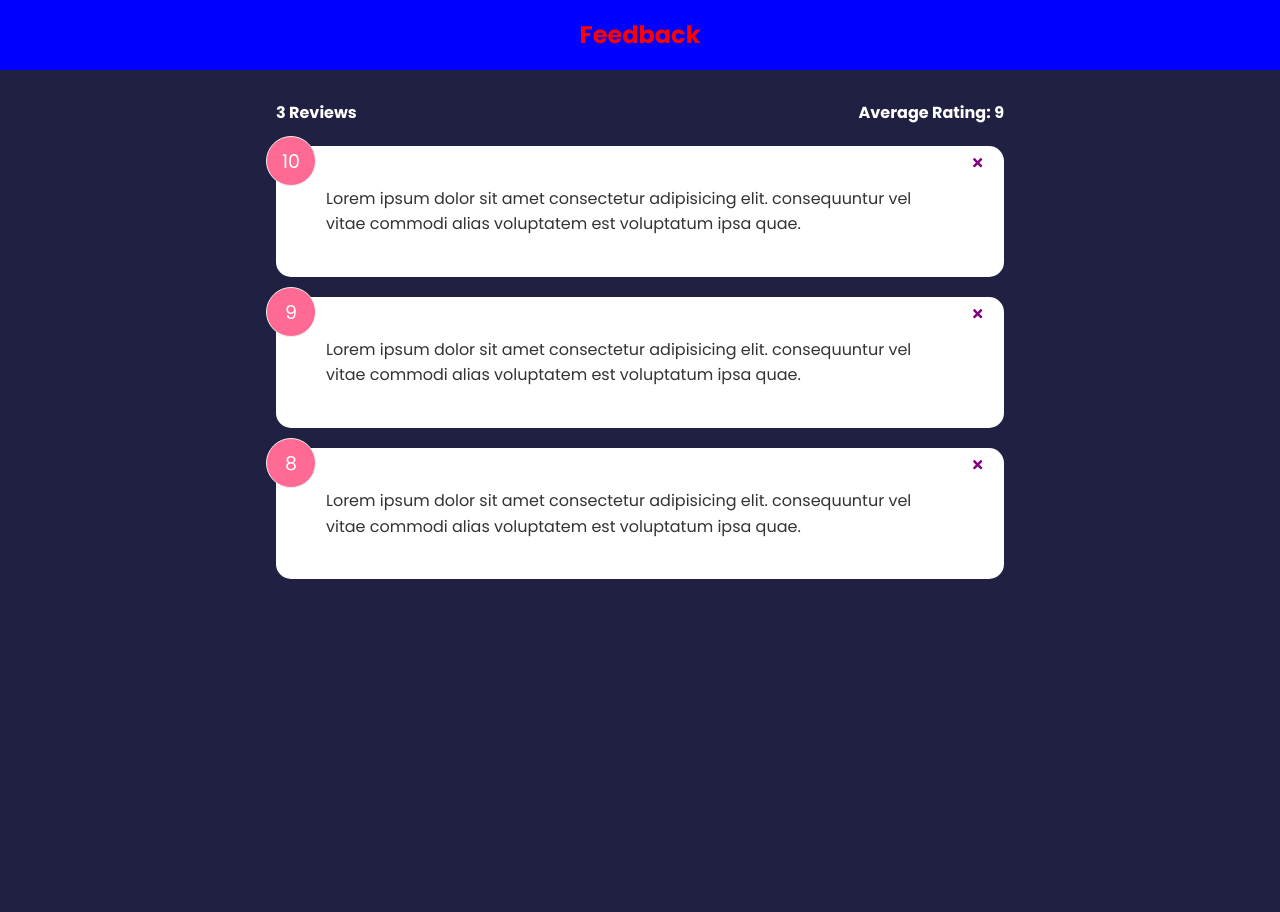
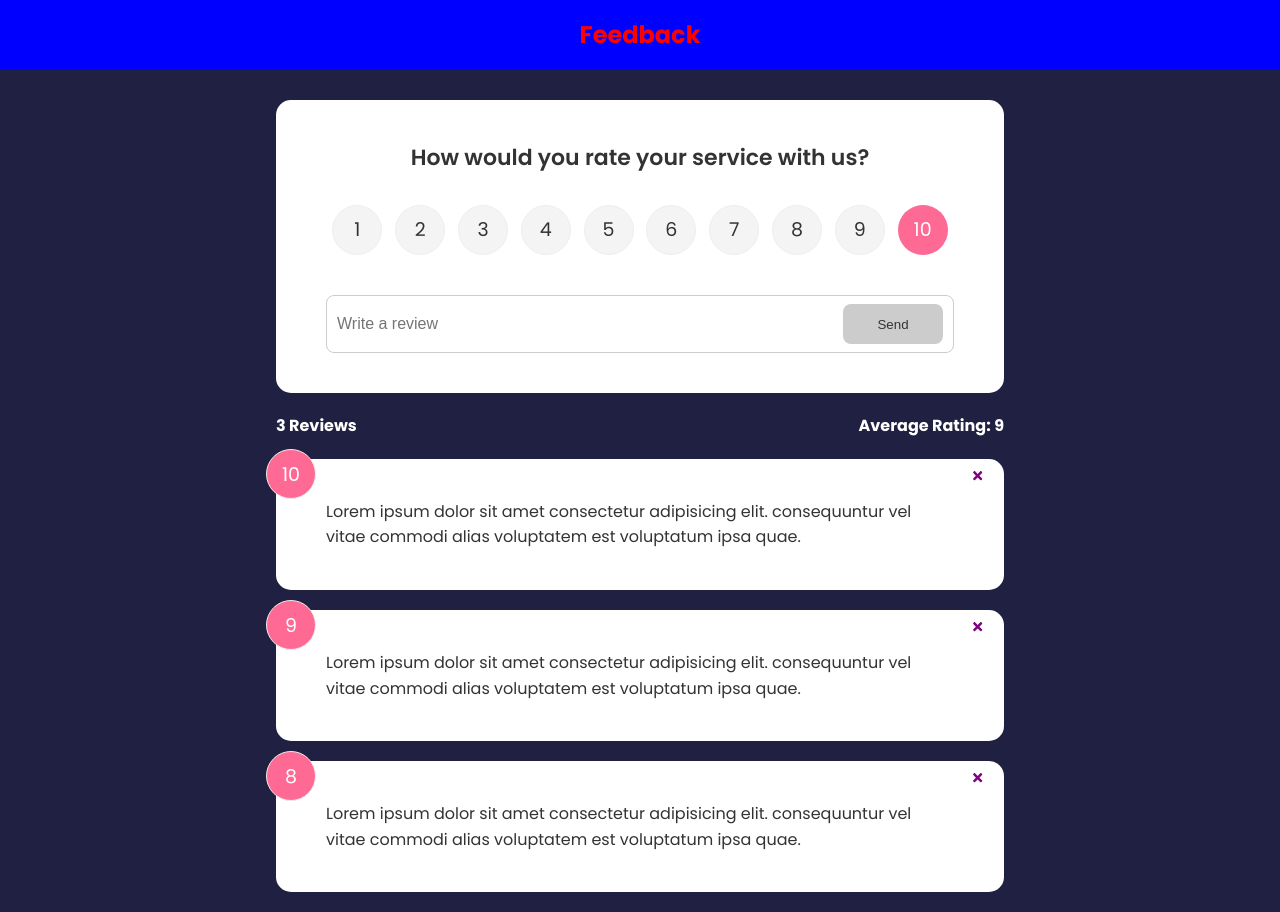
Before and after one commit to tholmes59/feedback-app, a React (Create React App) app: page / in a window 1280 px wide. Before the commit the page ends 800 px from the top, so only its background shows below. Built offline with nearby package versions, Linux system fonts and the light colour scheme.

Commit message:
import feedback form, download npm package for uuid, and create clickhandler to create new feedback card

```diff
--- a/src/App.js
+++ b/src/App.js
@@ -3,6 +3,8 @@
 import FeedbackList from "./Components/FeedbackList"
 import FeedbackData from "./data/FeedbackData"
 import FeedbackStats from "./Components/FeedbackStats"
+import FeedbackForm from "./Components/FeedbackForm"
+import { v4 as uuidv4} from 'uuid'
 
 function App() {
     const [feedback, setFeedback] = useState(FeedbackData)
@@ -13,10 +15,17 @@
 
        }
     }
+
+    const addFeedback = (newFeedack) => {
+        newFeedack.id = uuidv4()
+        setFeedback([newFeedack, ...feedback])
+    }
+
     return (
         <>
         <Header text='Feedback'/>
         <div className="container">
+            <FeedbackForm handleAdd={addFeedback}/>
             <FeedbackStats feedback={feedback}/>
             <FeedbackList feedback={feedback} handleDelete={deleteFeedback}/>
         </div>
```
